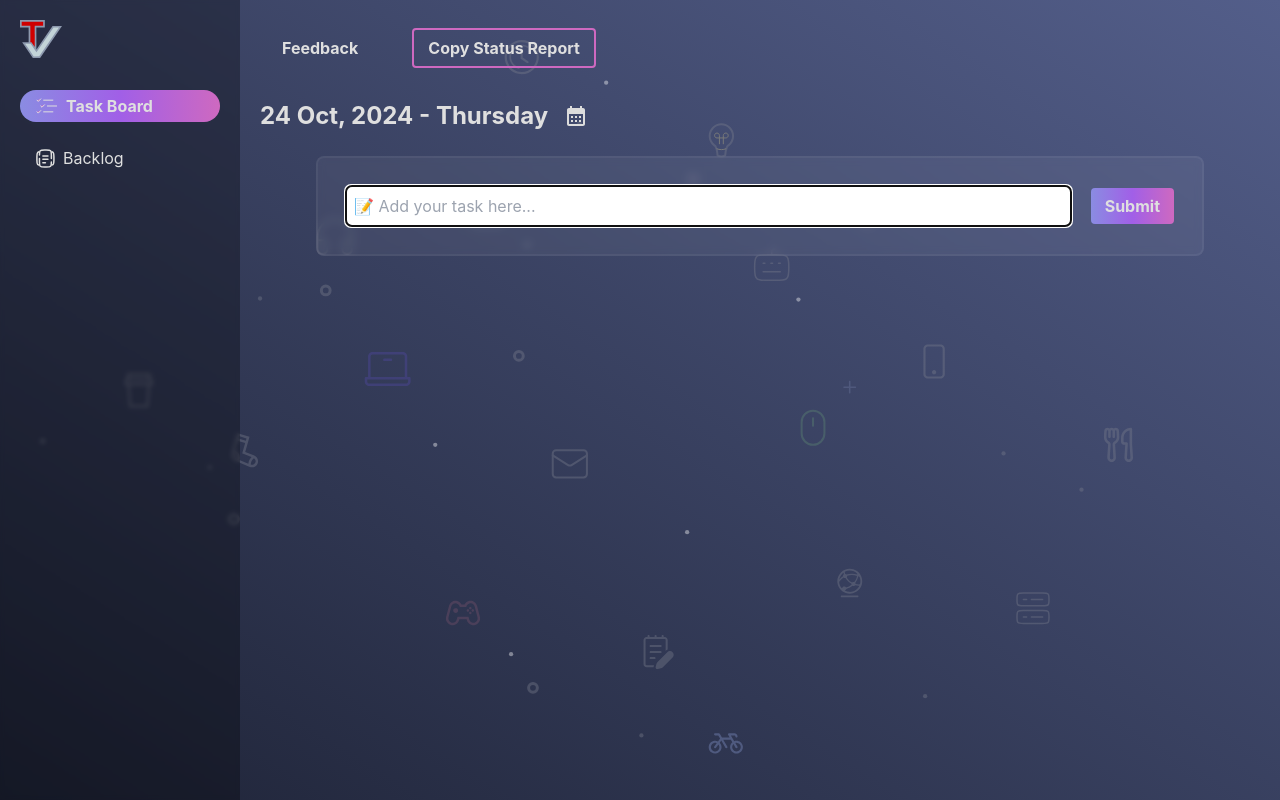
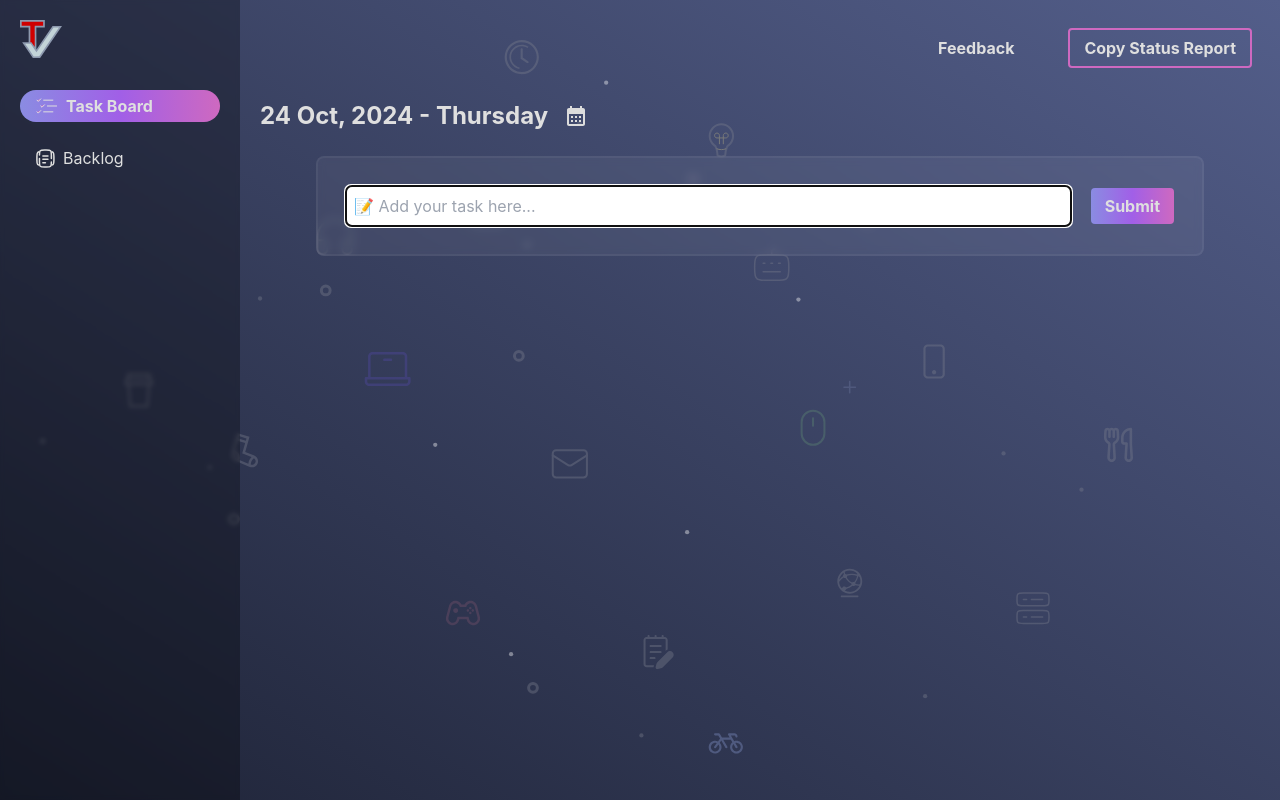
Before and after one commit to MHassanTariq/task-tracker, a React (Create React App) app: page / in a window 1280 px wide. Built offline with nearby package versions, Linux system fonts and the light colour scheme.

Commit message:
fix: fixed header button position for desktop view

```diff
--- a/src/components/header.tsx
+++ b/src/components/header.tsx
@@ -15,13 +15,10 @@ interface Props {
 }
 
 function Header({ buttons }: Props) {
-  return (
-    <div
-      className={`p-7 ${styles.flexRow} justify-between ${styles.verticalCenter}`}
-    >
-      <DrawerMenu />
+  function renderHeaderButtons() {
+    return (
       <header
-        className={`${styles.flexRow} ${styles.verticalCenter} justify-end gap-5`}
+        className={`${styles.flexRow} ${styles.verticalCenter} justify-end gap-5 flex-1`}
       >
         {buttons.map((button, index) => (
           <PrimaryButton
@@ -34,6 +31,15 @@ function Header({ buttons }: Props) {
           />
         ))}
       </header>
+    );
+  }
+
+  return (
+    <div
+      className={`p-7 ${styles.flexRow} justify-between ${styles.verticalCenter} `}
+    >
+      <DrawerMenu />
+      {renderHeaderButtons()}
     </div>
   );
 }
```
